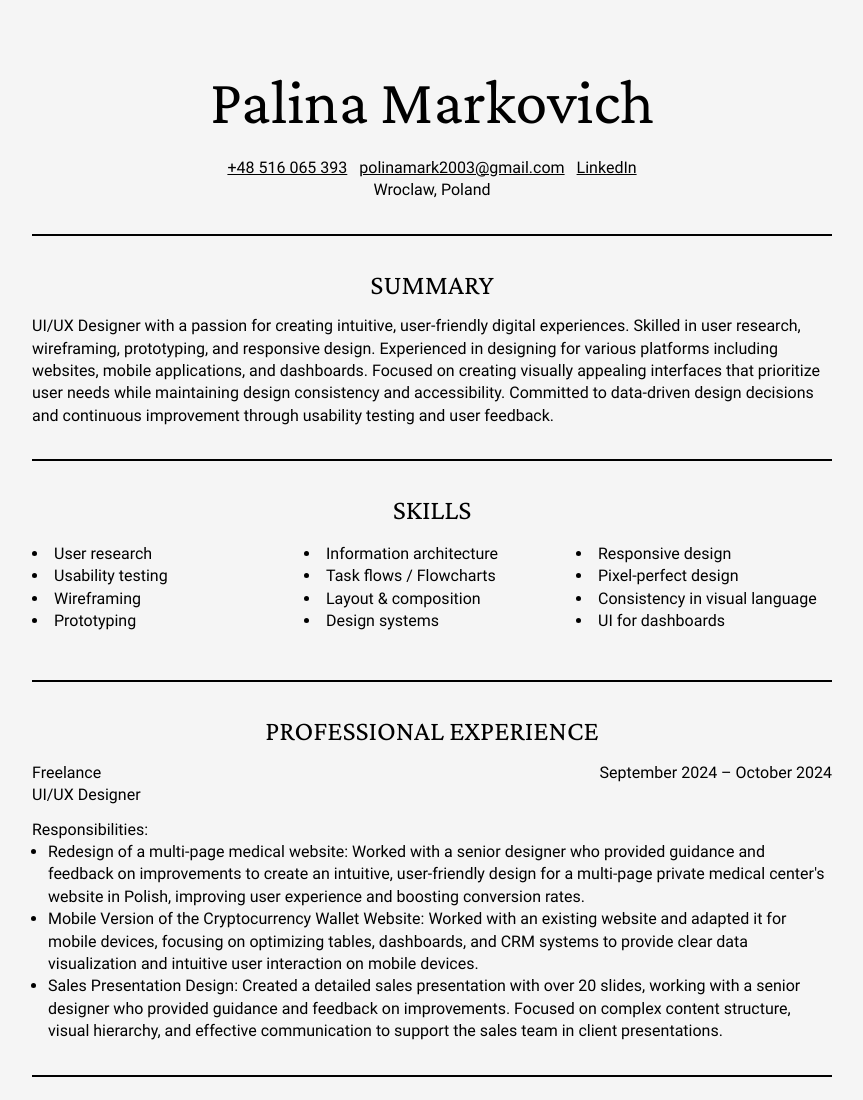
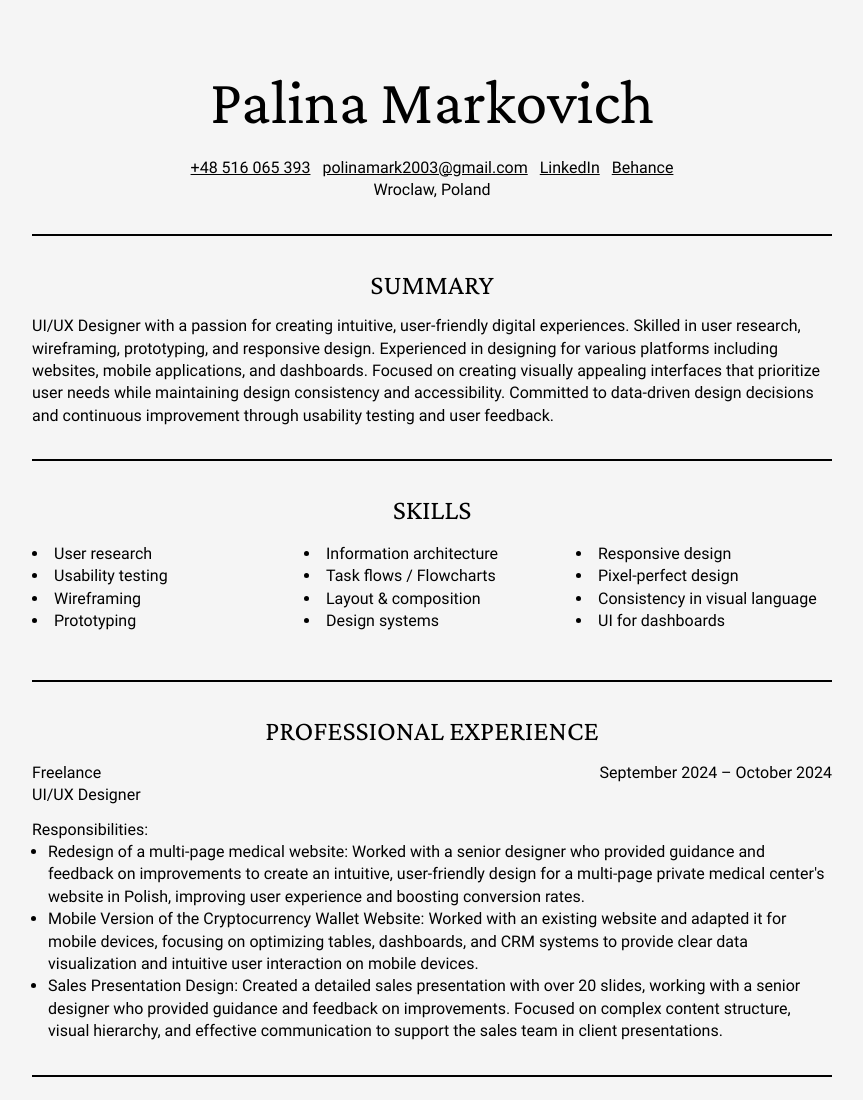
Before and after one commit to palinamarkovich/palinamarkovich.github.io, a website built with Vite: page index.html in a window 1280 px wide. Shown: the top 1100 px of the page, without its empty margins (208-1071 px from the left). Built offline with nearby package versions, Linux system fonts and the light colour scheme.

Commit message:
Add Behance link

```diff
--- a/index.html
+++ b/index.html
@@ -42,6 +42,14 @@
 						rel="noopener noreferrer"
 						href="https://www.linkedin.com/in/palinamark/"
 				>LinkedIn</a>
+			</li>
+			<li class="address__item">
+				<a
+						class="address__link"
+						target="_blank"
+						rel="noopener noreferrer"
+						href="https://www.behance.net/polinamark"
+				>Behance</a>
 			</li>
 		</ul>
 		<p class="paragraph">Wroclaw, Poland</p>
```
Also changed, not shown: docs/index.html (+10 -1 lines).
